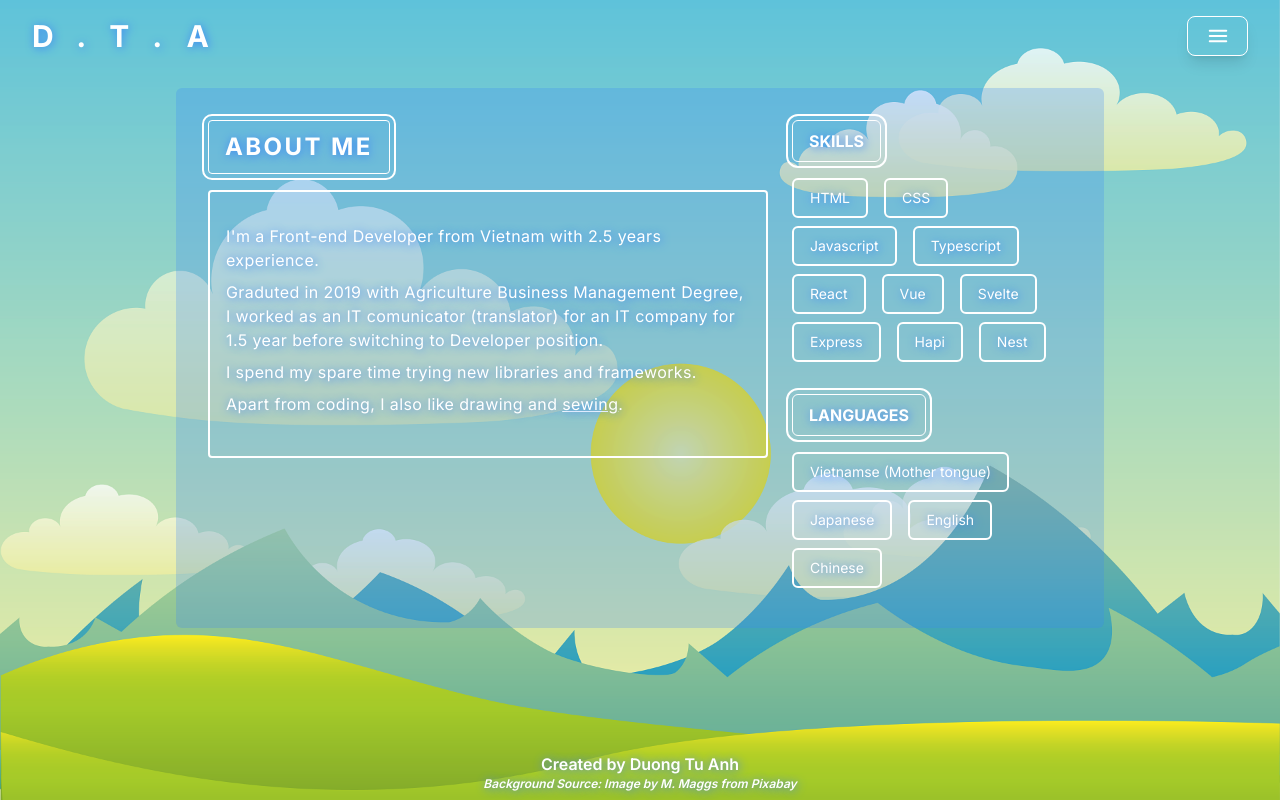
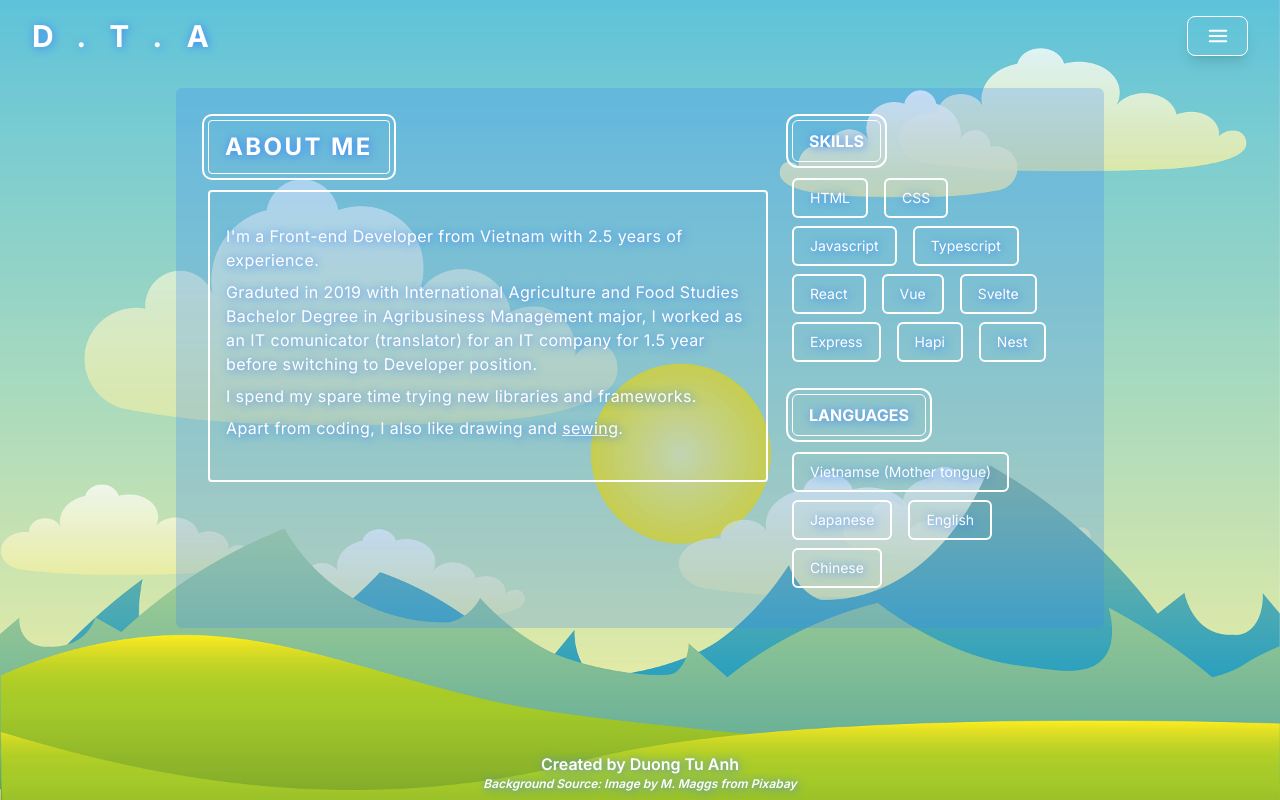
Before and after one commit to duongtuanh0307/personal-blog, a Next.js app: page /about in a window 1280 px wide. Shown: the top 800 px of the page. Built offline with nearby package versions, Linux system fonts and the light colour scheme.

Commit message:
fix about page content

```diff
--- a/src/app/about/page.tsx
+++ b/src/app/about/page.tsx
@@ -45,12 +45,13 @@ const About: FC = () => {
         <div className='border-2 border-white py-8 px-4 rounded tracking-wide'>
           <p className='mb-2'>
             I&apos;m a Front-end Developer from Vietnam with {experience} years
-            experience.
+            of experience.
           </p>
           <p className='mb-2'>
-            Graduted in 2019 with Agriculture Business Management Degree, I
-            worked as an IT comunicator (translator) for an IT company for 1.5
-            year before switching to Developer position.
+            Graduted in 2019 with International Agriculture and Food Studies
+            Bachelor Degree in Agribusiness Management major, I worked as an IT
+            comunicator (translator) for an IT company for 1.5 year before
+            switching to Developer position.
           </p>
           <p className='mb-2'>
             I spend my spare time trying new libraries and frameworks.
```
